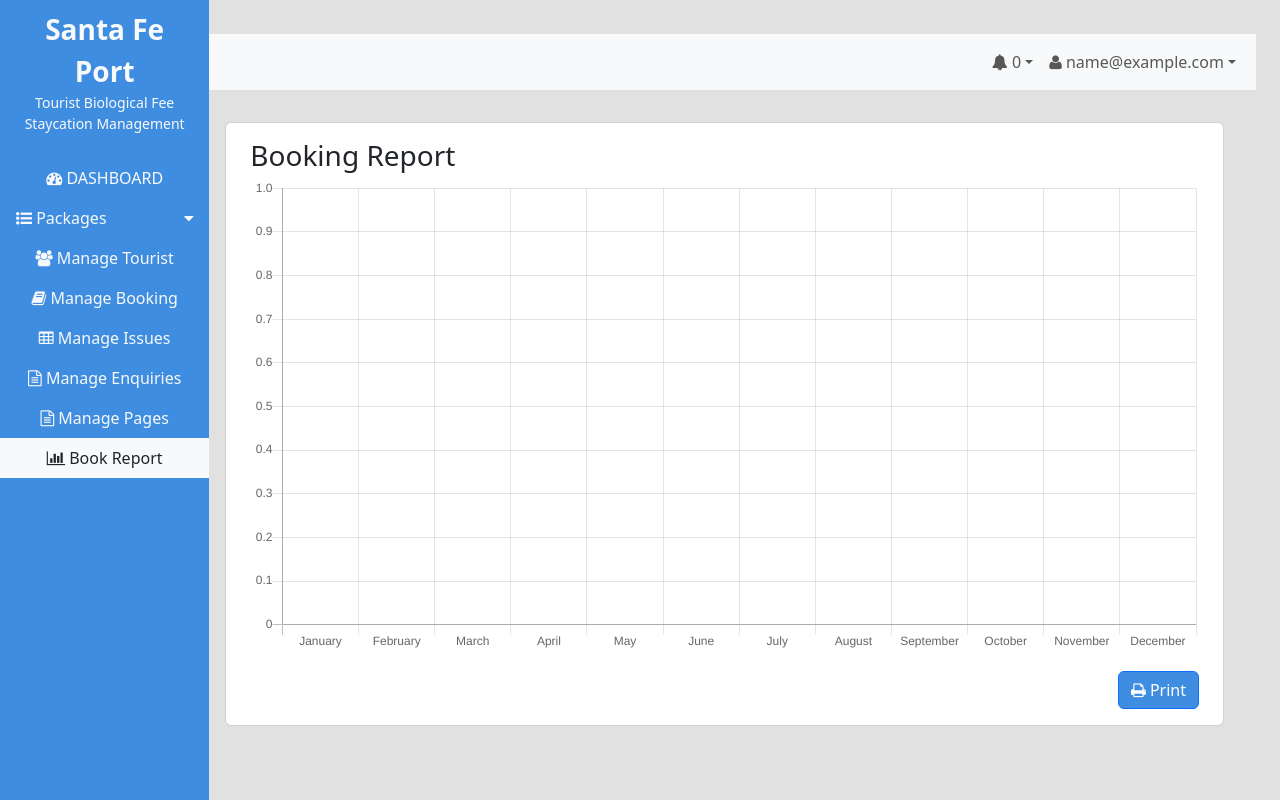
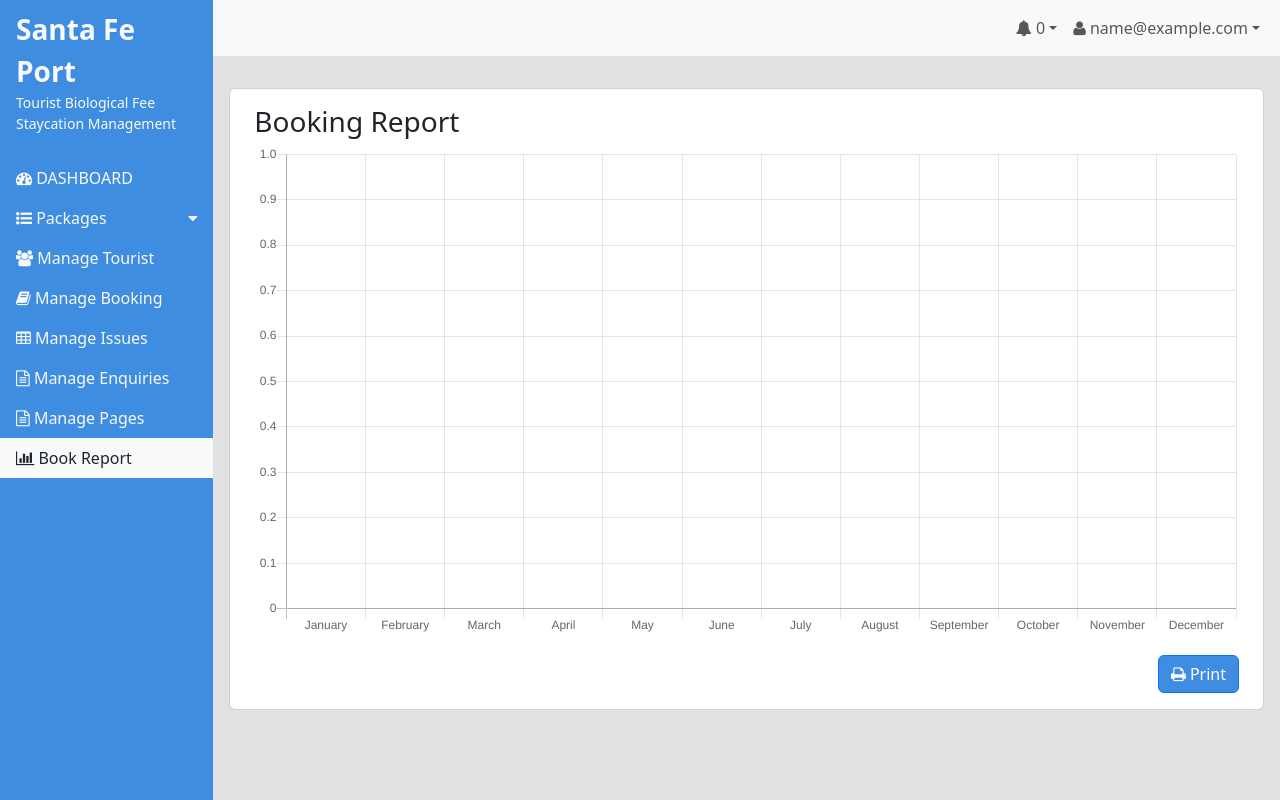
Before and after one commit to CapsJect1/TMS, a PHP site: page /admin/book-report.php in a window 1280 px wide. Run offline with PHP 8.4, Linux system fonts and the light colour scheme; the visitor is signed in with stand-in values (Sample User, id 1); data that the repository does not hold is empty.

Commit message:
Update book-report.php

```diff
--- a/admin/book-report.php
+++ b/admin/book-report.php
@@ -33,32 +33,7 @@
 
     require './includes/layout-head.php';
 ?>
-<style>
-    /* Make the logo smaller */
-    .logo {
-        max-width: 150px;  /* Adjust this value as needed */
-        height: auto;      /* Maintain the aspect ratio */
-    }
 
-    /* Center the content in a row */
-    .row {
-        display: flex;
-        justify-content: center;
-        align-items: center;
-        text-align: center;
-        width: 100%;
-    }
-
-    /* Optional: Adjust the size of the header */
-    h1 {
-        font-size: 2rem;  /* You can change this size to fit your design */
-        margin-top: 0;
-        margin-bottom: 0;
-    }
-
-    rgin-top: 20px;
-    }
-</style>
 <div class="card mt-4">
     <div class="card-body">
         <div class="d-flex align-items-center justify-content-between">
```
